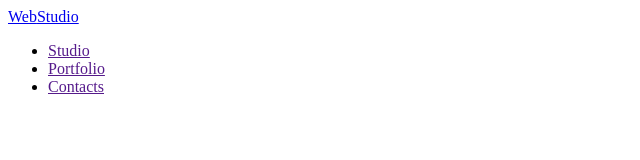
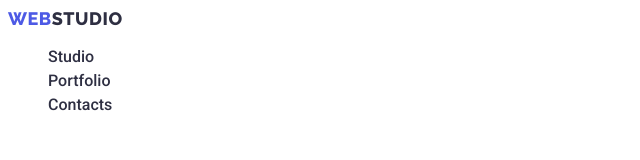
Before and after one commit to snow210779/goit-markup-hw-02, a plain HTML site: page portfolio.html in a window 1280 px wide. Shown: the whole page, without its empty margins (0-640 px from the left). Drawn offline with Linux system fonts and the light colour scheme.

Commit message:
changes link

```diff
--- a/portfolio.html
+++ b/portfolio.html
@@ -11,14 +11,14 @@
         href="https://fonts.googleapis.com/css2?family=Montserrat:wght@400;700&family=Raleway:wght@800;900&family=Roboto:wght@400;500;700&display=swap"
         rel="stylesheet">
 
-    <link rel="stylesheet" href="./css/style.css /style .css">
+    <link rel="stylesheet" href="./css/style.css">
 
     <body>
         <header>
             <nav>
             <a  href="./portfolio.html" class="nav-logo link">Web<span class="nav-logo-accent">Studio</span></a>
 
-            <ul>
+            <ul class="list list">
             <li>
                 <a href=""class="nav-logo-title link">Studio</a>
             </li>
```
